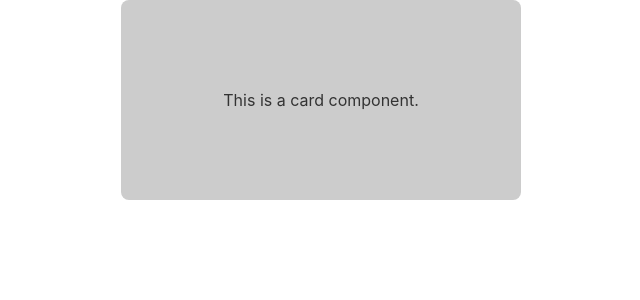
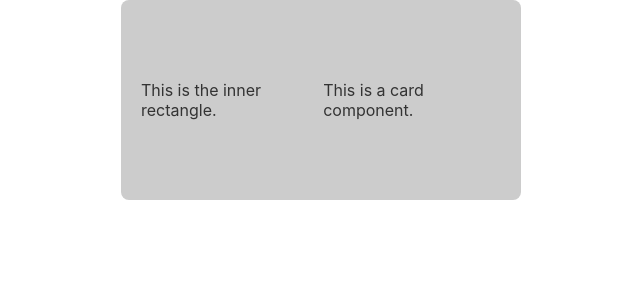
Before and after one commit to jennacioffi/personal-website, a React (Create React App) app: page / in a window 1280 px wide. Shown: the top 300 px of the page, without its empty margins (319-959 px from the left). Built offline with nearby package versions, Linux system fonts and the light colour scheme.

Commit message:
creating card component

```diff
--- a/src/components/Card/card.js
+++ b/src/components/Card/card.js
@@ -5,6 +5,9 @@ export default function Card() {
   return (
     <div style={styles.cardContainer}>
         <div style={styles.outerCard}>
+          <div style={styles.innerRectangle}>
+            This is the inner rectangle.
+          </div>
             This is a card component.
         </div>
     </div>
```
